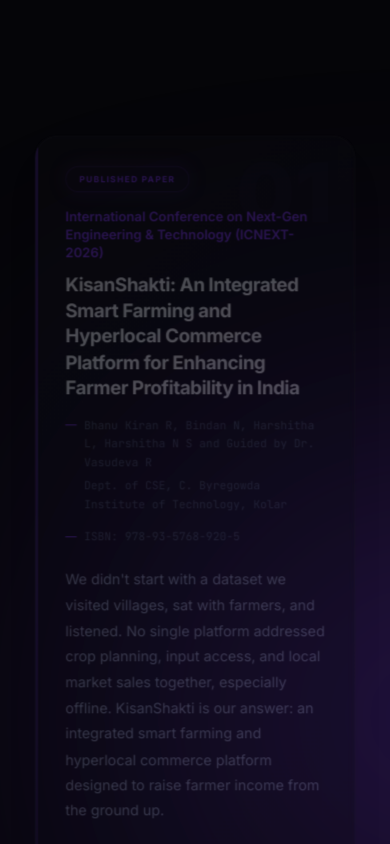
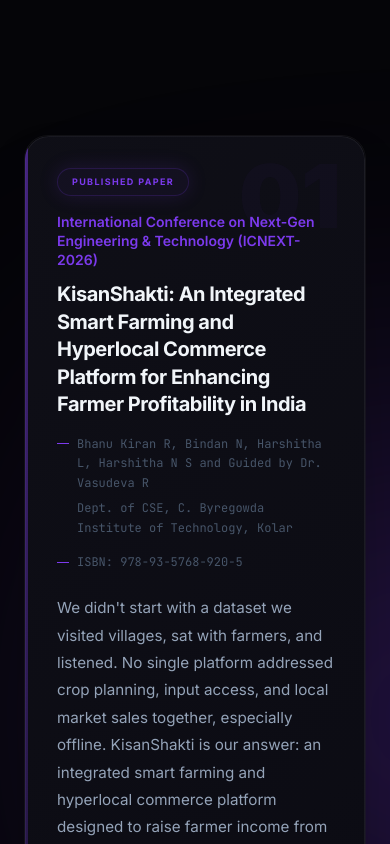
Before and after one commit to Bhanucreator/Portfolio-, a Next.js app: page / in a window 390 px wide. Shown: the part 6740-7584 px from the top of the page. Built offline with nearby package versions, Linux system fonts and the light colour scheme.

Commit message:
Fix publication card animations on mobile viewports by separating entrance and scroll transforms

```diff
--- a/components/PublicationsSection.tsx
+++ b/components/PublicationsSection.tsx
@@ -1,5 +1,5 @@
 "use client";
-import React, { useRef } from "react";
+import React, { useRef, useState, useEffect } from "react";
 import { motion, useScroll, useTransform, MotionValue } from "framer-motion";
 
 /* ─── Data — All publications from real resume + ICNEXT paper ─── */
@@ -53,6 +53,15 @@
   totalCards: number;
   scrollYProgress: MotionValue<number>;
 }) {
+  const [isDesktop, setIsDesktop] = useState(false);
+
+  useEffect(() => {
+    const handleResize = () => setIsDesktop(window.innerWidth >= 768);
+    handleResize();
+    window.addEventListener("resize", handleResize);
+    return () => window.removeEventListener("resize", handleResize);
+  }, []);
+
   const accent = cardAccents[index % cardAccents.length];
 
   const segmentSize = 1 / totalCards;
@@ -63,6 +72,9 @@
   // Apply scaling and fading as user scrolls to the next card
   const scale   = useTransform(scrollYProgress, [fadeStart, fadeEnd], index < totalCards - 1 ? [1, 0.94] : [1, 1]);
   const opacity = useTransform(scrollYProgress, [fadeStart, fadeEnd], index < totalCards - 1 ? [1, 0.3] : [1, 1]);
+
+  const cardScale = isDesktop ? scale : 1;
+  const cardOpacity = isDesktop ? opacity : 1;
 
   return (
     <div
@@ -76,13 +88,15 @@
       }}
     >
       <motion.div
-        style={{ scale, opacity, transformOrigin: "top" }}
         initial={{ opacity: 0, y: 50 }}
         whileInView={{ opacity: 1, y: 0 }}
         viewport={{ once: true, margin: "-50px" }}
         transition={{ duration: 0.6, ease: "easeOut", delay: index * 0.1 }}
-        className="relative rounded-3xl overflow-hidden group cursor-default shadow-2xl bg-bg-primary/50 backdrop-blur-sm border border-white/5"
       >
+        <motion.div
+          style={{ scale: cardScale, opacity: cardOpacity, transformOrigin: "top" }}
+          className="relative rounded-3xl overflow-hidden group cursor-default shadow-2xl bg-bg-primary/50 backdrop-blur-sm border border-white/5"
+        >
         {/* Card Background */}
         <div
           className="absolute inset-0 rounded-3xl"
@@ -230,6 +244,7 @@
 
         </div>
       </motion.div>
+      </motion.div>
     </div>
   );
 }
```
